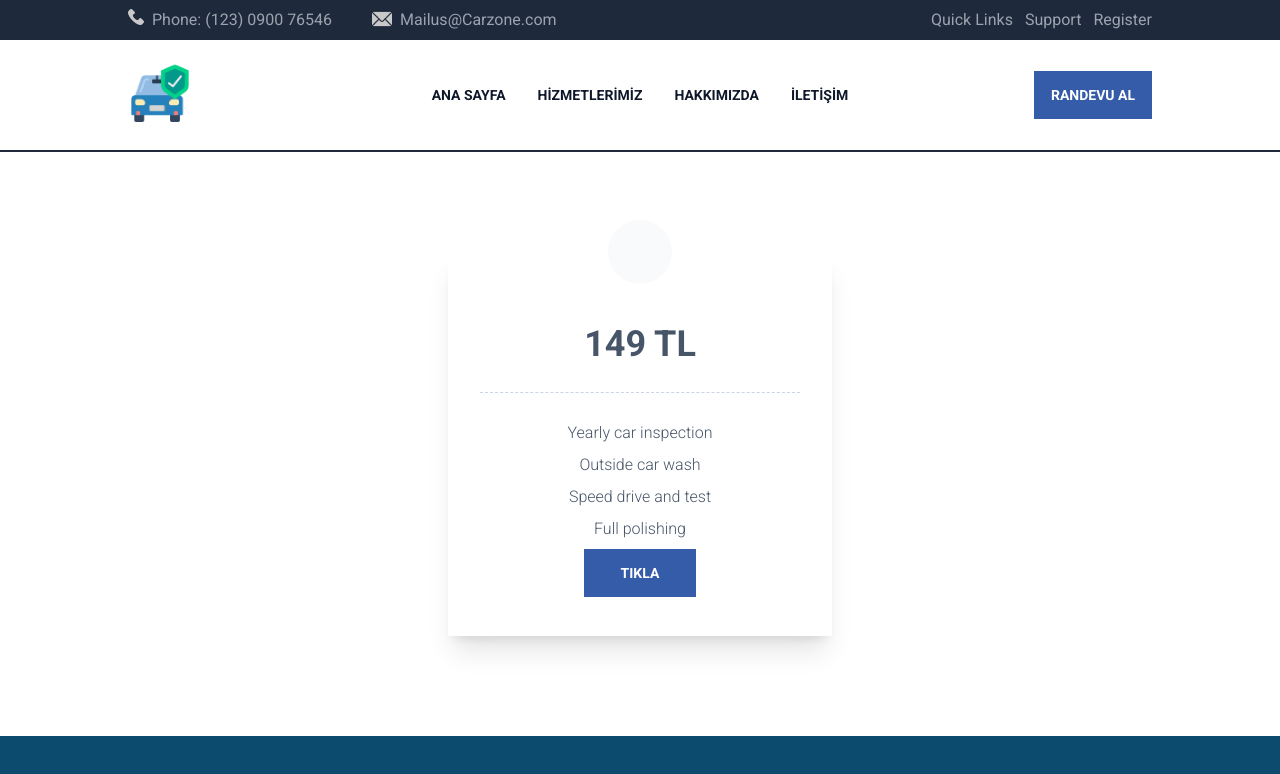
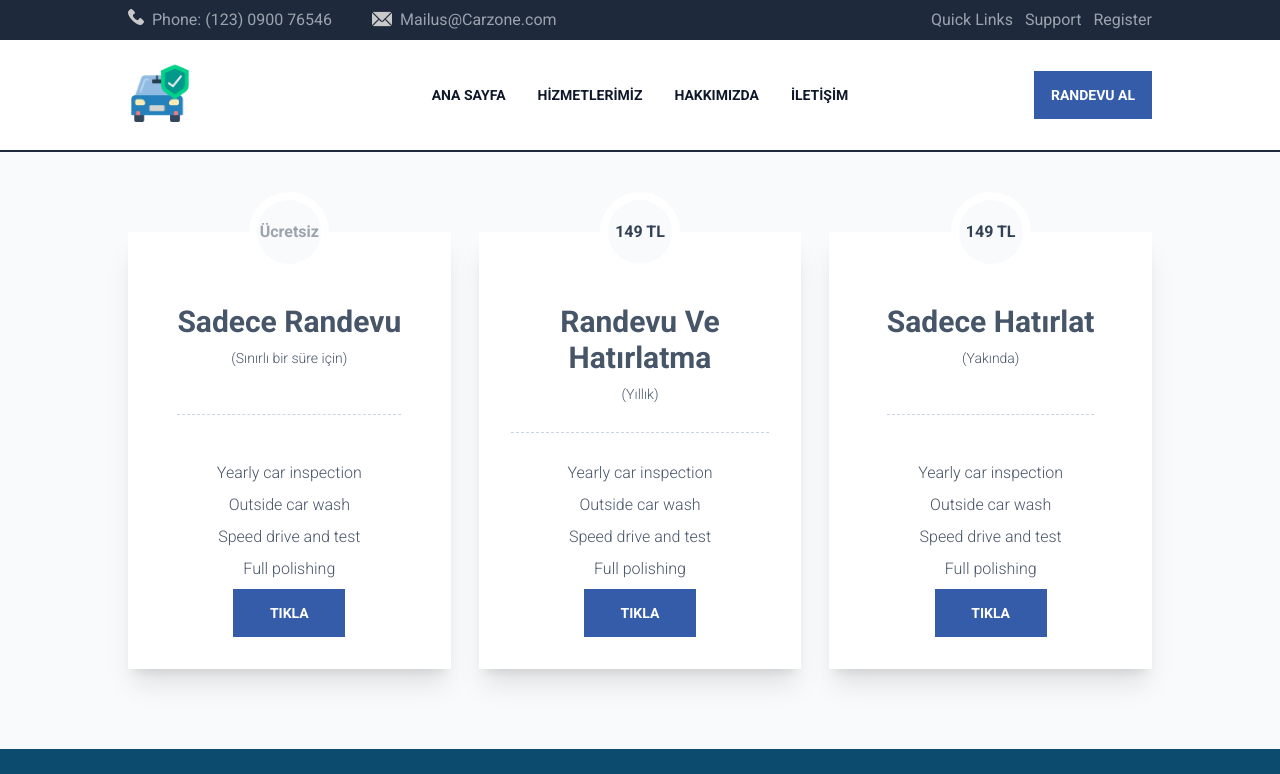
Before and after one commit to sinansk/vehicle-inspection, a Next.js app: page /hizmetlerimiz in a window 1280 px wide. Shown: the top 774 px of the page. Built offline with nearby package versions, Linux system fonts and the light colour scheme.

Commit message:
style-update

```diff
--- a/src/components/Cards.tsx
+++ b/src/components/Cards.tsx
@@ -2,6 +2,7 @@ import Image from "next/image";
 import beetle from "../../public/beetle.png";
 import tools from "../../public/tools.png";
 import tirePressure from "../../public/tirePressure.png";
+
 export default function Cards() {
   return (
     <div className="grid items-center flex-auto p-5 font-sans font-thin text-gray-400 bg-gray-100 justify-evenly lg:flex gap-7 sm:p-20 xl:px-32">
@@ -25,7 +26,10 @@ export default function Cards() {
           </div>
         </div>
       </div>
-      <div className="z-10 flex flex-col items-center transition-all duration-500 bg-white rounded-none shadow-xl sm:-mt-32 hover:scale-110">
+      <div
+        id="1"
+        className="z-10 flex flex-col items-center transition-all duration-500 bg-white rounded-none shadow-xl sm:-mt-32 hover:scale-110"
+      >
         <figure className="px-10 pt-10 ">
           <div className="flex items-center justify-center w-24 h-24 border-2 rounded-full border-zinc-200">
             <div className="flex items-center justify-center w-20 h-20 border-2 rounded-full border-zinc-200">
@@ -48,7 +52,10 @@ export default function Cards() {
           </div>
         </div>
       </div>
-      <div className="z-10 flex flex-col items-center transition-all duration-500 bg-white rounded-none shadow-xl sm:-mt-32 hover:scale-110">
+      <div
+        id="2"
+        className="z-10 flex flex-col items-center transition-all duration-500 bg-white rounded-none shadow-xl sm:-mt-32 hover:scale-110"
+      >
         <figure className="px-10 pt-10 ">
           <div className="flex items-center justify-center w-24 h-24 border-2 rounded-full border-zinc-200">
             <div className="flex items-center justify-center w-20 h-20 border-2 rounded-full border-zinc-200">
--- a/src/components/Pricing2.tsx
+++ b/src/components/Pricing2.tsx
@@ -1,17 +1,75 @@
 import Link from "next/link";
 import Image from "next/image";
 import beetle from "../../public/beetle.png";
-
+import { useState } from "react";
 export default function Pricing2() {
   return (
-    <div className="grid items-center p-5 font-sans font-thin text-slate-600 justify-evenly lg:flex gap-7 ">
-      <div className="z-10 flex flex-col items-center transition-all duration-500 bg-white rounded-none shadow-xl hover:text-white hover:bg-sky-900">
-        <div className="relative items-center text-center w-96 h-96 card-body ">
+    <div className="grid items-center gap-10 mt-8 font-sans font-thin text-slate-600 justify-evenly lg:mt-0 lg:grid-cols-3 lg:gap-7 bg-gray-50">
+      <div className="z-10 flex flex-col items-center h-full transition-all duration-500 bg-white rounded-none shadow-xl group hover:text-white hover:bg-sky-900">
+        <div className="relative items-center text-center card-body ">
           <div className="absolute top-0 flex items-center justify-center w-20 h-20 transform -translate-y-1/2 bg-white rounded-full "></div>
-          <div className="absolute top-0 flex items-center justify-center w-16 h-16 transform -translate-y-1/2 rounded-full hover:bg-sky-900 bg-gray-50 "></div>
-          <h2 className="mt-10 text-4xl font-bold hover:text-white">149 TL</h2>
+          <div className="absolute top-0 flex items-center justify-start w-16 h-16 transition-all duration-500 transform -translate-y-1/2 rounded-full group-hover:bg-sky-900 bg-gray-50 group ">
+            <h3 className="mx-auto font-semibold text-gray-400 transition-all duration-500 group-hover:text-slate-300">
+              Ücretsiz
+            </h3>
+          </div>
+
+          <h2 className="mt-10 text-3xl font-bold hover:text-white">
+            Sadece Randevu
+          </h2>
+          <h4 className="text-sm">(Sınırlı bir süre için)</h4>
+          <div className=" flex w-full mt-auto border-t-[1px] border-slate-300 border-dashed "></div>
+          <div className="flex flex-col items-center gap-2 mt-auto">
+            <p>Yearly car inspection</p>
+            <p>Outside car wash</p>
+            <p>Speed drive and test</p>
+            <p>Full polishing</p>
+            <button className="h-8 text-white rounded-none w-28 btn btn-primary">
+              TIKLA
+            </button>
+          </div>
+        </div>
+      </div>
+      <div className="z-10 flex flex-col items-center h-full transition-all duration-500 bg-white rounded-none shadow-xl group hover:text-white hover:bg-sky-900">
+        <div className="relative items-center text-center card-body ">
+          <div className="absolute top-0 flex items-center justify-center w-20 h-20 transform -translate-y-1/2 bg-white rounded-full "></div>
+          <div className="absolute top-0 flex items-center justify-start w-16 h-16 transition-all duration-500 transform -translate-y-1/2 rounded-full group-hover:bg-sky-900 bg-gray-50 group ">
+            <h3 className="mx-auto font-semibold transition-all duration-500 text-slate-700 group-hover:text-white">
+              149 TL
+            </h3>
+          </div>
+
+          <h2 className="mt-10 text-3xl font-bold hover:text-white">
+            Randevu Ve Hatırlatma
+          </h2>
+          <h4 className="text-sm">(Yıllık)</h4>
           <div className="flex w-full my-5 border-t-[1px] border-slate-300 border-dashed "></div>
-          <div className="flex flex-col items-center gap-2">
+          <div className="flex flex-col items-center gap-2 mt-auto">
+            <p>Yearly car inspection</p>
+            <p>Outside car wash</p>
+            <p>Speed drive and test</p>
+            <p>Full polishing</p>
+            <button className="h-8 text-white rounded-none w-28 btn btn-primary">
+              TIKLA
+            </button>
+          </div>
+        </div>
+      </div>
+      <div className="z-10 flex flex-col items-center h-full transition-all duration-500 bg-white rounded-none shadow-xl group hover:text-white hover:bg-sky-900">
+        <div className="relative items-center text-center card-body ">
+          <div className="absolute top-0 flex items-center justify-center w-20 h-20 transform -translate-y-1/2 bg-white rounded-full "></div>
+          <div className="absolute top-0 flex items-center justify-start w-16 h-16 transition-all duration-500 transform -translate-y-1/2 rounded-full group-hover:bg-sky-900 bg-gray-50 group ">
+            <h3 className="mx-auto font-semibold transition-all duration-500 text-slate-700 group-hover:text-white">
+              149 TL
+            </h3>
+          </div>
+
+          <h2 className="mt-10 text-3xl font-bold hover:text-white">
+            Sadece Hatırlat
+          </h2>
+          <h4 className="text-sm">(Yakında)</h4>
+          <div className="flex w-full  mt-auto border-t-[1px] border-slate-300 border-dashed "></div>
+          <div className="flex flex-col items-center gap-2 mt-auto">
             <p>Yearly car inspection</p>
             <p>Outside car wash</p>
             <p>Speed drive and test</p>
--- a/src/components/Stats2.tsx
+++ b/src/components/Stats2.tsx
@@ -3,7 +3,15 @@ import smile from "../../public/smile.png";
 import checkMark from "../../public/checkMark.png";
 import medal from "../../public/medal.png";
 import world from "../../public/world.png";
+import { useEffect, useState } from "react";
 export default function Stats2() {
+  const [stats, setStats] = useState({
+    customer: 6000,
+    successRate: 0,
+    leading: 0,
+    city: 0,
+  });
+
   return (
     <div className="grid flex-wrap items-center gap-3 p-5 xl:px-32 lg:flex sm:p-20 justify-evenly bg-gray-50">
       <div className="flex flex-col items-center w-64 h-56 font-semibold text-center text-black bg-white xl:w-72 xl:h-68 justify-evenly">
--- a/src/pages/hizmetlerimiz.tsx
+++ b/src/pages/hizmetlerimiz.tsx
@@ -3,7 +3,7 @@ import Pricing2 from "../components/Pricing2";
 
 export default function hizmetlerimiz() {
   return (
-    <div className="p-5 text-gray-600 bg-white xl:px-32 sm:p-20">
+    <div className="p-5 text-gray-600 bg-gray-50 xl:px-32 sm:p-20">
       <Pricing2 />
     </div>
   );
```
